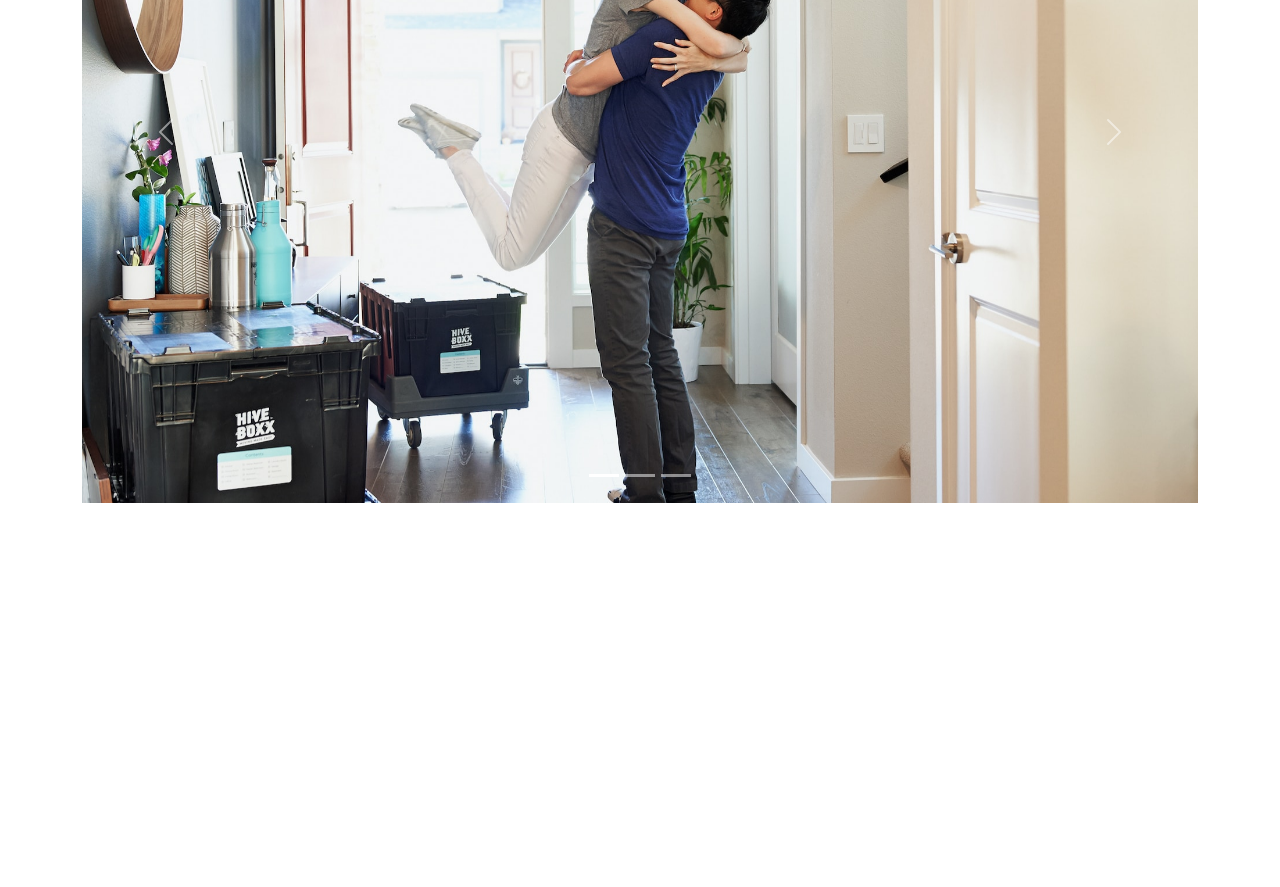
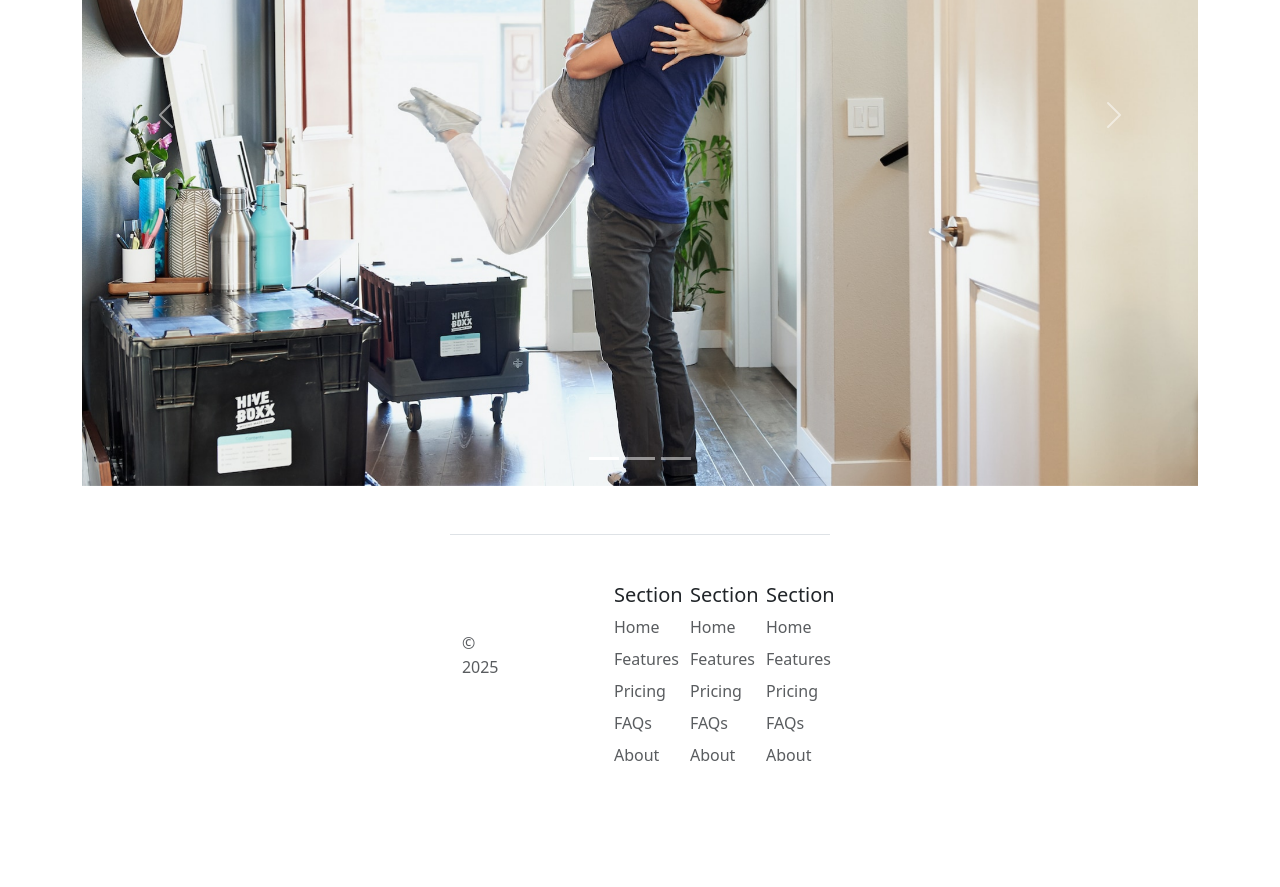
Before and after one commit to shwethaa22/Company_Landing_Page, a plain HTML site: page index.html in a window 1280 px wide. Shown: the part 1280-2167 px from the top of the page. Before the commit the page ends 1783 px from the top, so only its background shows below. Drawn offline with nearby package versions, Linux system fonts and the light colour scheme.

Commit message:
Update index.html

```diff
--- a/index.html
+++ b/index.html
@@ -1,5 +1,5 @@
 <!DOCTYPE html>
-<html lang="en">
+<html lang="en" data-bs-theme="gradient">
 
 <head>
   <meta charset="UTF-8">
@@ -81,13 +81,18 @@
 </div>
 
 <!--FIRST PAGE CARDS-->
-<div class="container px-4 py-5" id="featured-3">
-    <div class="container">
-    <h2 class="d-block border-bottom ">Why Move With Us?</h2>
-    </div>
-    <div class="row g-4 py-5 row-cols-1 row-cols-lg-3 text-start">
+<div class="container">
+  <h2 class="mt-5 border-bottom text-start">Why Move With Us?</h2>
+</div>
+<div class="container px-4 py-3" id="featured-3">
+
+
+
+    <div class="row g-4 py-5 row-cols-1 row-cols-lg-3 ">
+
       <div class="col d-flex align-items-start">
         <div class="mt-2 icon-square text-bg-dark d-inline-flex align-items-center justify-content-center fs-4 flex-shrink-0 me-3">
+
           <img src="./briefcase.svg">
         </div>
         <div>
@@ -158,6 +163,40 @@
 </div>
 </div>
 
+
+<!--FOOTER SECTION-->
+
+<div class="container">
+  <footer class="row row-cols-1 row-cols-sm-2 row-cols-md-5 py-5 my-5 border-top">
+    <div class="col mb-3">
+      <a href="/" class="d-flex align-items-center mb-3 link-body-emphasis text-decoration-none" aria-label="Bootstrap">
+        <svg class="bi me-2" width="40" height="32" aria-hidden="true"><use xlink:href="#bootstrap"></use></svg> </a>
+        <p class="text-body-secondary">© 2025</p> </div> <div class="col mb-3"></div>
+        <div class="col mb-3"> <h5>Section</h5>
+          <ul class="nav flex-column">
+          <li class="nav-item mb-2"><a href="#" class="nav-link p-0 text-body-secondary">Home</a></li>
+          <li class="nav-item mb-2"><a href="#" class="nav-link p-0 text-body-secondary">Features</a></li>
+          <li class="nav-item mb-2"><a href="#" class="nav-link p-0 text-body-secondary">Pricing</a></li>
+          <li class="nav-item mb-2"><a href="#" class="nav-link p-0 text-body-secondary">FAQs</a></li>
+          <li class="nav-item mb-2"><a href="#" class="nav-link p-0 text-body-secondary">About</a></li>
+        </ul>
+        </div>
+          <div class="col mb-3"> <h5>Section</h5> <ul class="nav flex-column">
+            <li class="nav-item mb-2"><a href="#" class="nav-link p-0 text-body-secondary">Home</a></li>
+             <li class="nav-item mb-2"><a href="#" class="nav-link p-0 text-body-secondary">Features</a></li>
+             <li class="nav-item mb-2"><a href="#" class="nav-link p-0 text-body-secondary">Pricing</a></li>
+              <li class="nav-item mb-2"><a href="#" class="nav-link p-0 text-body-secondary">FAQs</a></li>
+               <li class="nav-item mb-2"><a href="#" class="nav-link p-0 text-body-secondary">About</a></li> </ul>
+              </div> <div class="col mb-3"> <h5>Section</h5> <ul class="nav flex-column">
+                <li class="nav-item mb-2"><a href="#" class="nav-link p-0 text-body-secondary">Home</a></li>
+                 <li class="nav-item mb-2"><a href="#" class="nav-link p-0 text-body-secondary">Features</a></li>
+                 <li class="nav-item mb-2"><a href="#" class="nav-link p-0 text-body-secondary">Pricing</a></li>
+                  <li class="nav-item mb-2"><a href="#" class="nav-link p-0 text-body-secondary">FAQs</a></li>
+                  <li class="nav-item mb-2"><a href="#" class="nav-link p-0 text-body-secondary">About</a></li> </ul>
+                </div>
+              </footer>
+             </div>
+
 <script src="https://cdn.jsdelivr.net/npm/bootstrap@5.3.6/dist/js/bootstrap.bundle.min.js" integrity="sha384-j1CDi7MgGQ12Z7Qab0qlWQ/Qqz24Gc6BM0thvEMVjHnfYGF0rmFCozFSxQBxwHKO" crossorigin="anonymous"></script>
 </body>
 
```
